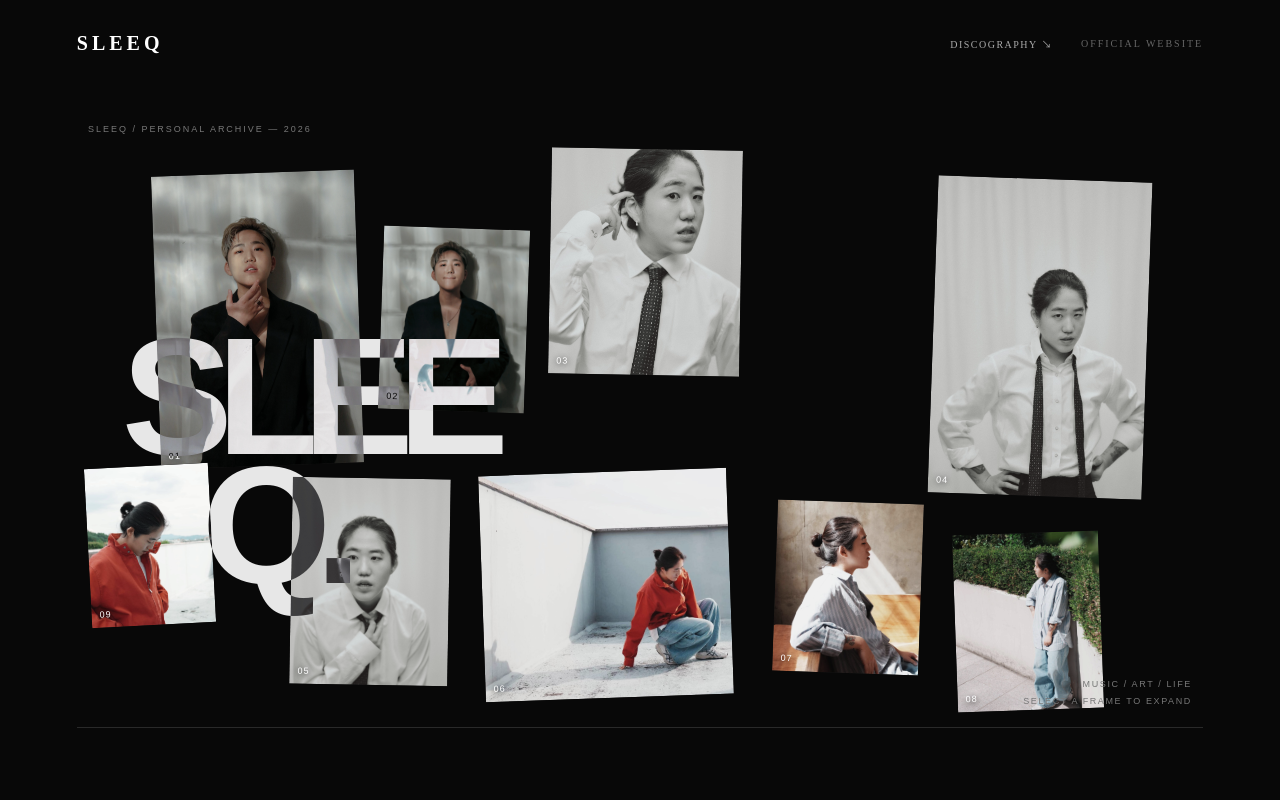
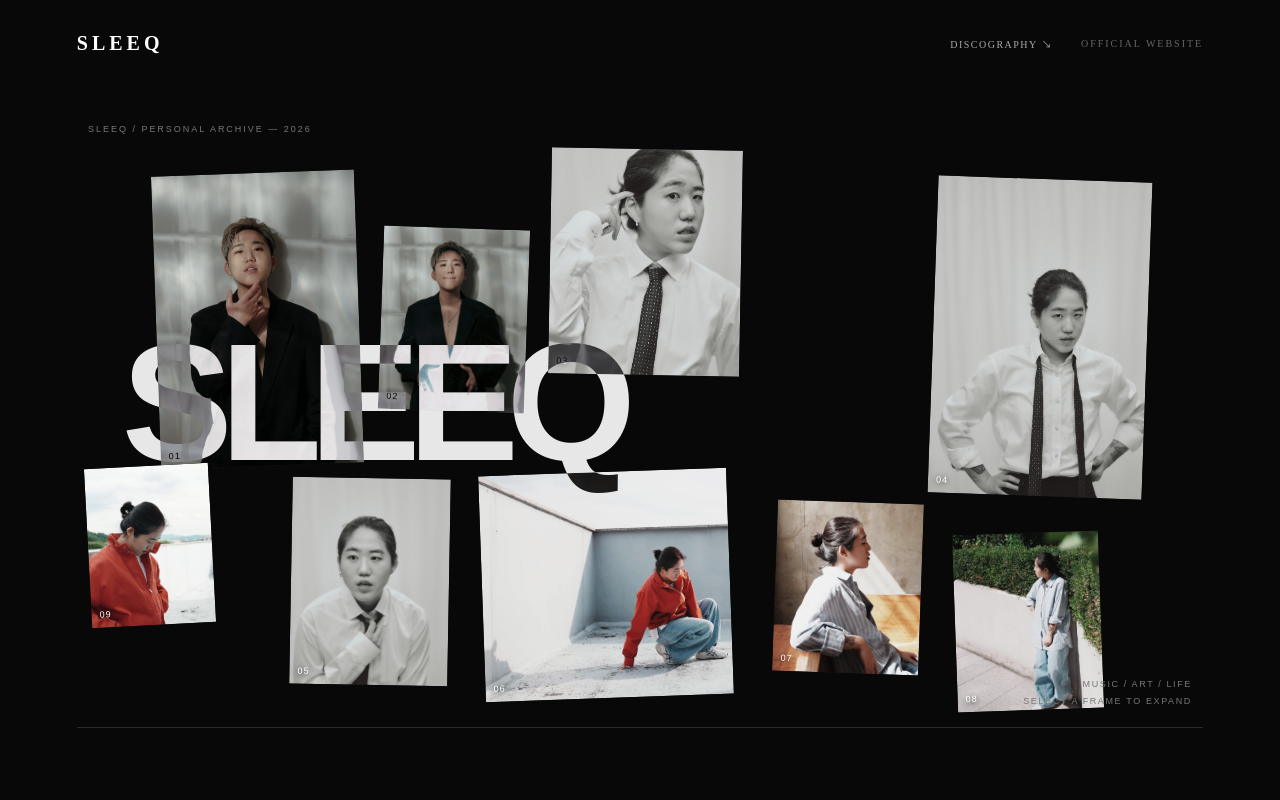
Before and after one commit to squarksleeq/sleeq, a plain HTML site: page index.html in a window 1280 px wide. Shown: the top 800 px of the page. Drawn offline with Linux system fonts and the light colour scheme; a web font is replaced by a local one.

Commit message:
Update collage title and adjust font sizes

```diff
--- a/index.html
+++ b/index.html
@@ -143,16 +143,16 @@
       margin: 0;
       color: rgba(245,245,245,.94);
       font-family: Arial, sans-serif;
-      font-size: clamp(72px, 13vw, 190px);
+      font-size: clamp(58px, 13vw, 190px);
       font-weight: 700;
-      line-height: .78;
-      letter-spacing: -.095em;
+      line-height: .85;
+      letter-spacing: -.075em;
+      white-space: nowrap;
+      width: max-content;
+      max-width: none;
       pointer-events: none;
       mix-blend-mode: difference;
     }
-
-    .collage-title span { display: block; }
-    .collage-title span:last-child { padding-left: .48em; }
 
     .collage-note {
       position: absolute;
@@ -623,7 +623,7 @@
       main { min-height: 100svh; padding: 100px 5vw 44px; }
       .intro { min-height: 680px; min-height: calc(100svh - 145px); }
       .collage-label { top: 0; left: 0; font-size: 8px; }
-      .collage-title { top: 39%; left: 0; font-size: clamp(64px, 19vw, 120px); }
+      .collage-title { top: 39%; left: 0; font-size: clamp(52px, 17vw, 112px); letter-spacing: -.075em; white-space: nowrap; }
       .photo-1 { left: 5%; top: 8%; width: 32%; height: 31%; }
       .photo-2 { left: 41%; top: 5%; width: 22%; height: 24%; }
       .photo-3 { right: 3%; left: auto; top: 15%; width: 28%; height: 30%; }
@@ -908,7 +908,7 @@
   <main>
     <section class="intro" aria-label="SLEEQ photo archive">
       <p class="collage-label">SLEEQ / PERSONAL ARCHIVE — 2026</p>
-      <h1 class="collage-title"><span>SLEE</span><span>Q.</span></h1>
+      <h1 class="collage-title">SLEEQ</h1>
 
       <button class="photo-tile photo-1" data-photo="0" aria-label="사진 1 크게 보기"><img src="./images/intro-01.jpg" alt="SLEEQ, black suit portrait"><span class="photo-index">01</span></button>
       <button class="photo-tile photo-2" data-photo="1" aria-label="사진 2 크게 보기"><img src="./images/intro-02.jpg" alt="SLEEQ, black suit portrait"><span class="photo-index">02</span></button>
```
